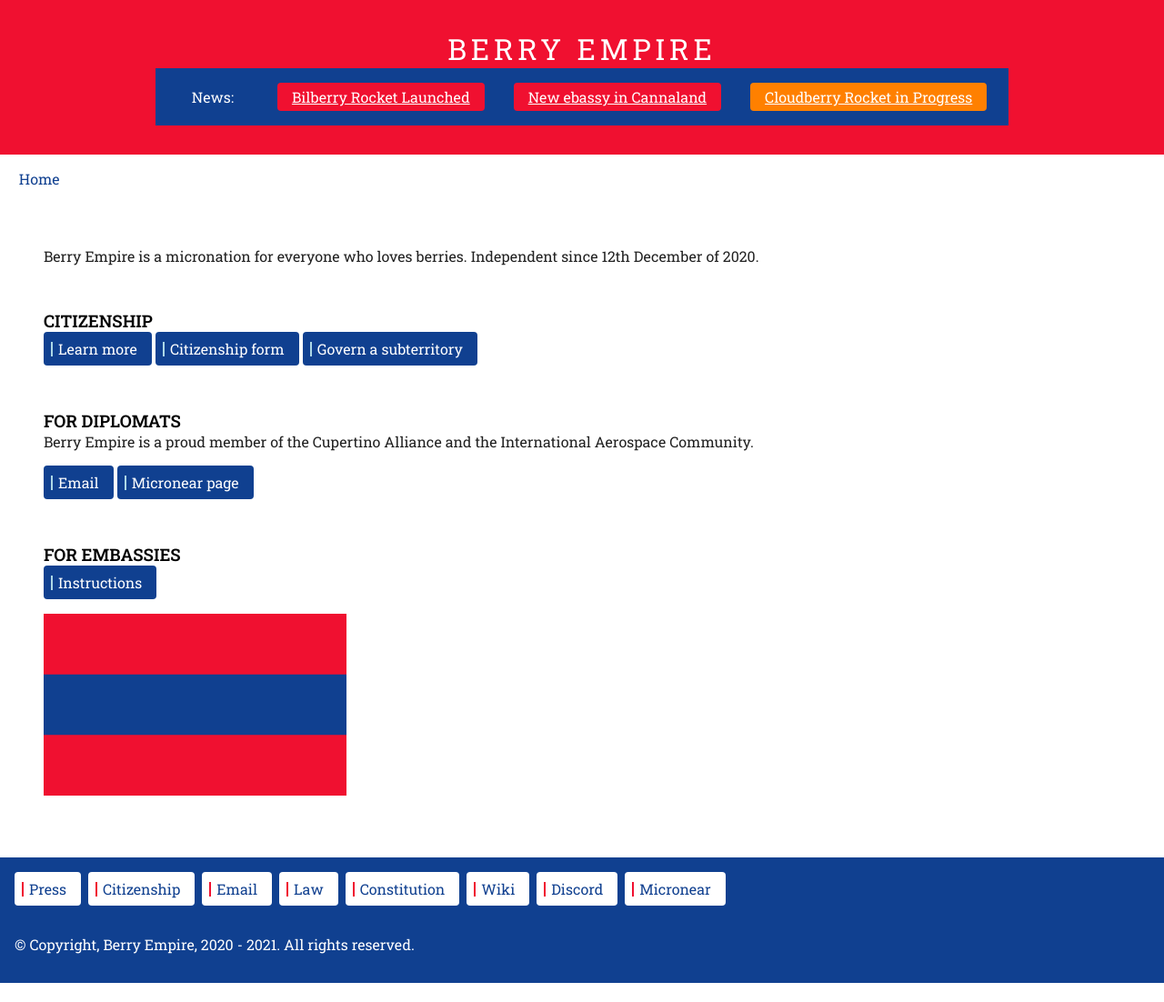
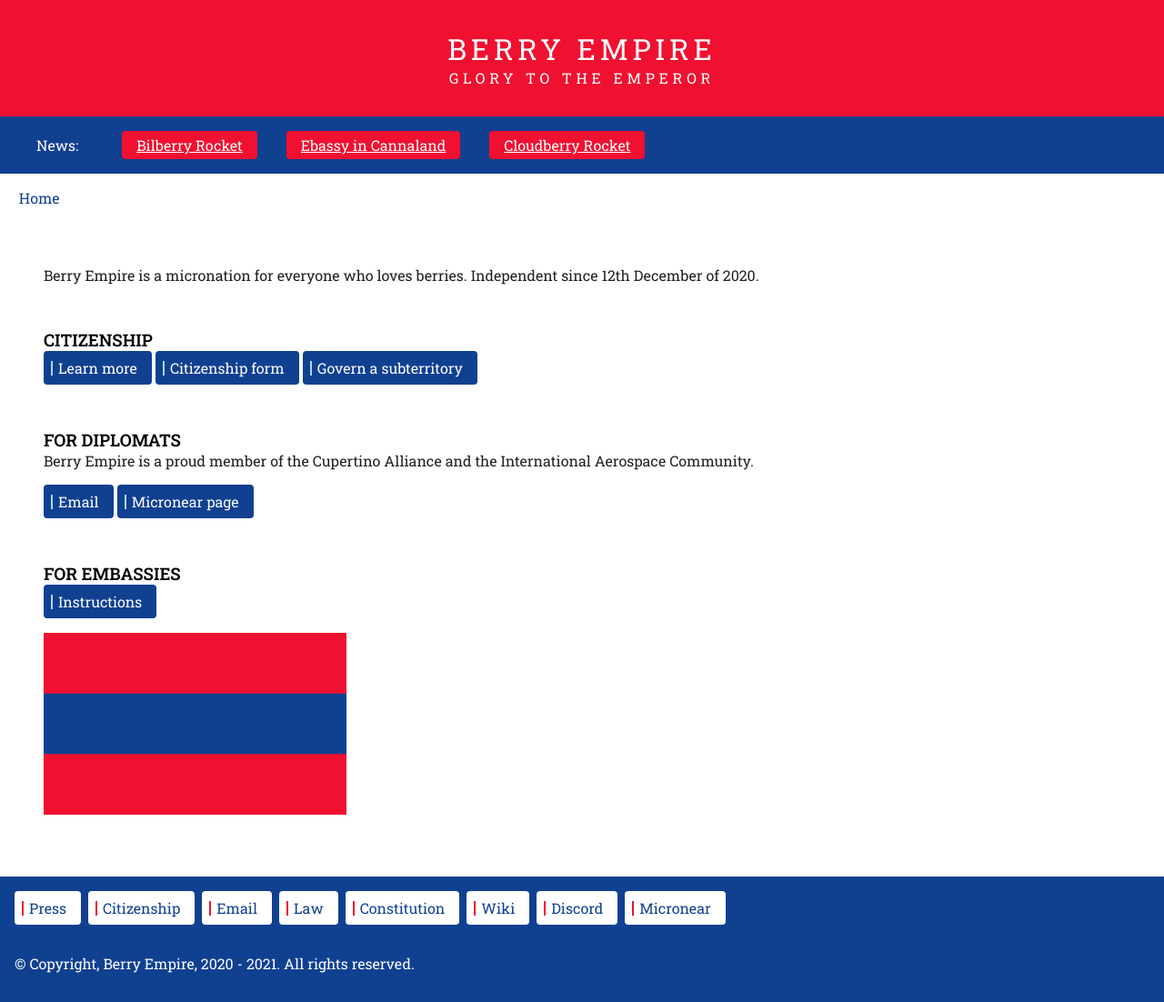
Before and after one commit to berryempire/berryempire.github.io, a Jekyll site: the page built from index.md, in a window 1280 px wide. Shown: the whole page at 91% size. Built offline with Jekyll 4.4.1, drawn with Linux system fonts in a browser that asks for light colours; our own code applies the rules of GitHub Pages for plain Markdown files; before the commit the page ends 1081 px from its top, so only the background shows below that.

Commit message:
Update default.html

```diff
--- a/_layouts/default.html
+++ b/_layouts/default.html
@@ -16,14 +16,15 @@
 </head>
 <body>
     <header>
-        <a class="logo" href="/"><span>Berry Empire</span></a>
-        <div class="news">
-            <p>News: </p>
-            <a href="/press/8/"> Bilberry Rocket Launched </a>
-            <a href="/press/7/"> New ebassy in Cannaland </a>
-            <a href="/press/5/" class="color_orange"> Cloudberry Rocket in Progress </a>
-        </div>
-    </header>
+        <a class="logo" href="/"><span>Berry Empire</span>
+<span>Glory to the Emperor</span></a>
+</header>
+<div class="news">
+   <p>News: </p>
+   <a href="/press/8/"> Bilberry Rocket </a>
+   <a href="/press/7/"> Ebassy in Cannaland </a>
+   <a href="/press/5/"> Cloudberry Rocket </a>
+</div>
     <nav>
         {% include breadcrumbs.html %}
     </nav>
```
